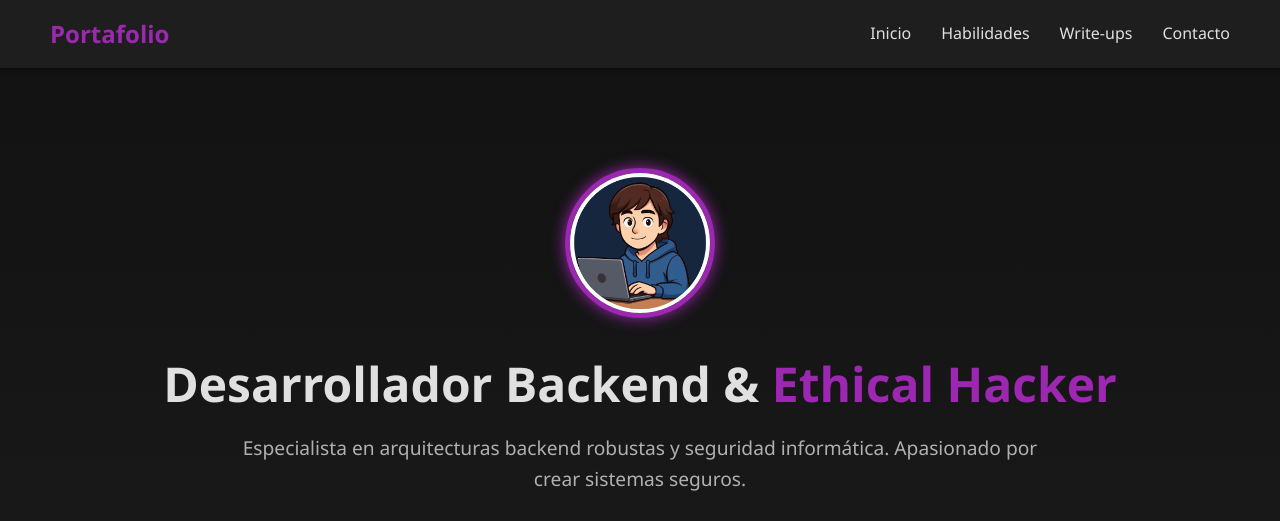
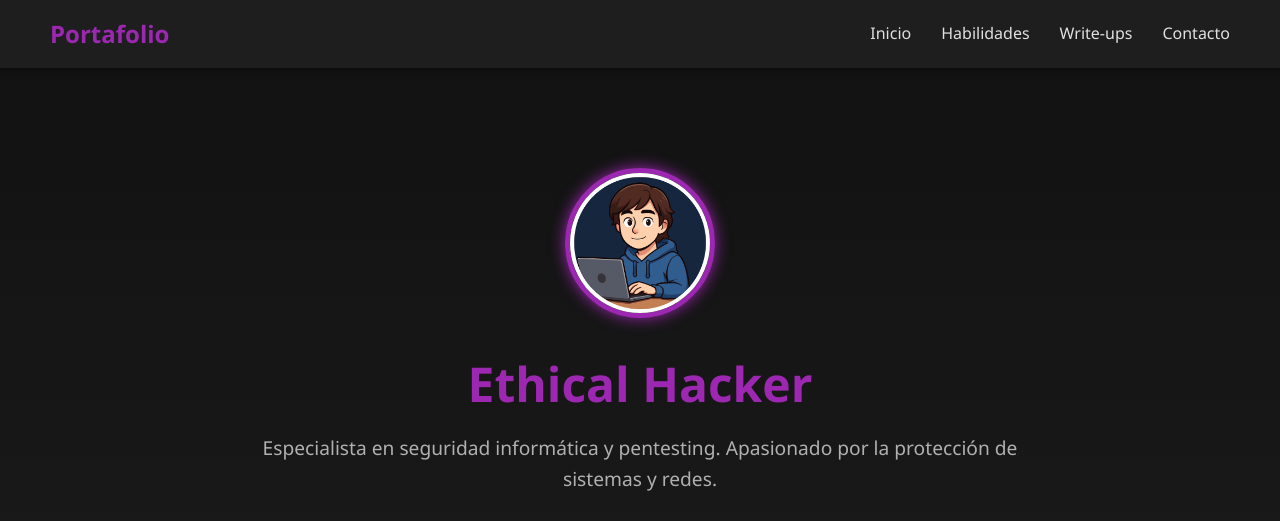
Before and after one commit to IvaaanFedzz/Portfolio-IvanFedz, a plain HTML site: page index.html in a window 1280 px wide. Shown: the top 521 px of the page. Drawn offline with Linux system fonts and the light colour scheme.

Commit message:
Update index.html

```diff
--- a/index.html
+++ b/index.html
@@ -3,7 +3,8 @@
 <head>
     <meta charset="UTF-8">
     <meta name="viewport" content="width=device-width, initial-scale=1.0">
-    <title>Ivan Fernandez | Portfolio</title>
+    <!-- CAMBIO: Título enfocado en Ethical Hacker -->
+    <title>Ivan Fernandez | Ethical Hacker</title>
     <link rel="stylesheet" href="https://cdnjs.cloudflare.com/ajax/libs/font-awesome/6.0.0/css/all.min.css">
     <link rel="stylesheet" href="style.css">
 </head>
@@ -23,8 +24,9 @@
         <div class="avatar-container">
             <img src="avatar.png" alt="Avatar" class="avatar">
         </div>
-        <h1>Desarrollador Backend & <span class="highlight">Ethical Hacker</span></h1>
-        <p class="subtitle">Especialista en arquitecturas backend robustas y seguridad informática. Apasionado por crear sistemas seguros.</p>
+        <!-- CAMBIO: Solo Ethical Hacker -->
+        <h1><span class="highlight">Ethical Hacker</span></h1>
+        <p class="subtitle">Especialista en seguridad informática y pentesting. Apasionado por la protección de sistemas y redes.</p>
 
         <div class="buttons">
             <a href="#contact" class="btn btn-primary"><i class="fas fa-envelope"></i> Contactar</a>
@@ -202,7 +204,8 @@
     </section>
 
     <footer>
-        <p>&copy; 2025 - Todos los derechos reservados. Desarrollador Backend & Ethical Hacker</p>
+        <!-- CAMBIO: Pie de página simplificado -->
+        <p>&copy; 2025 - Todos los derechos reservados. Ethical Hacker</p>
     </footer>
 
 </body>
```
